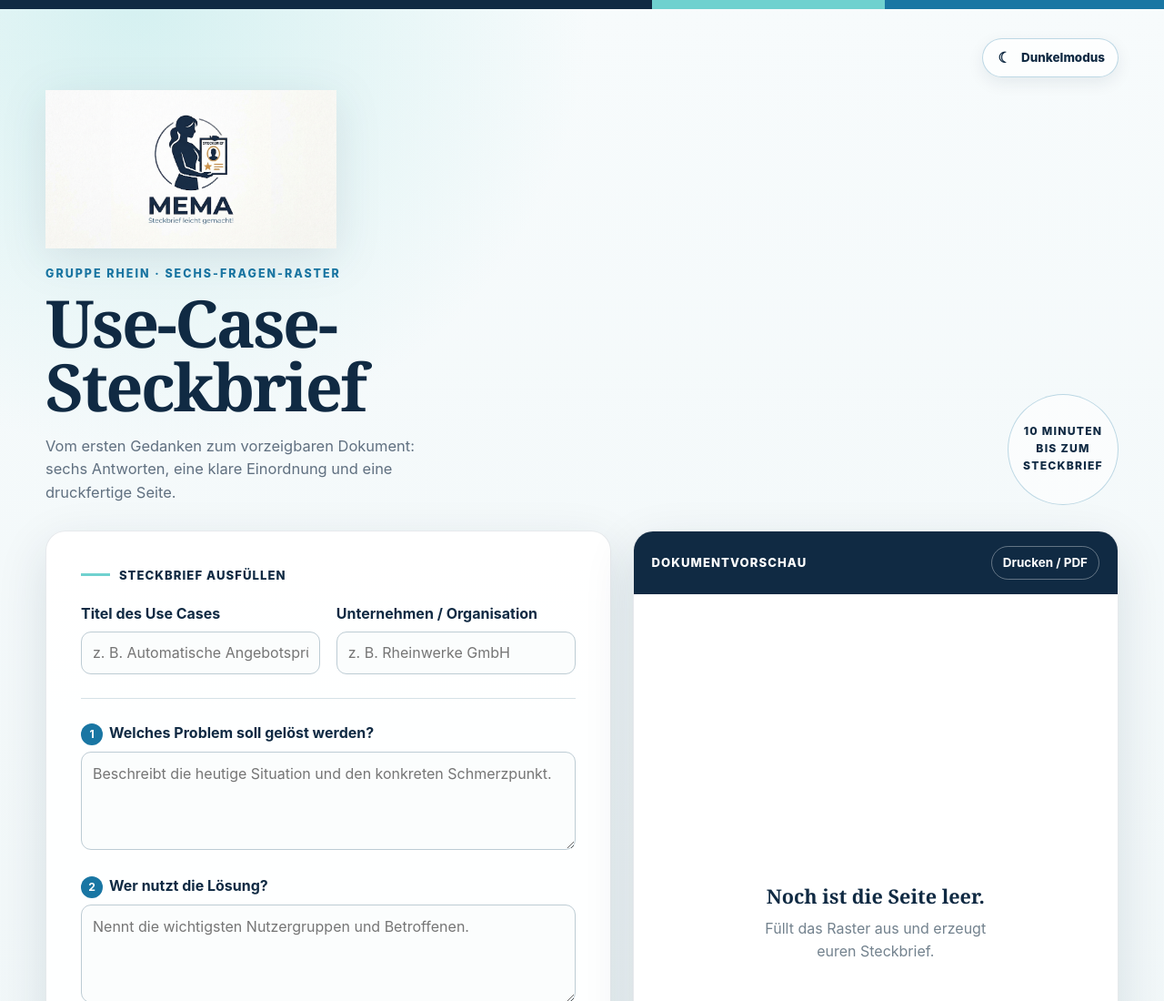
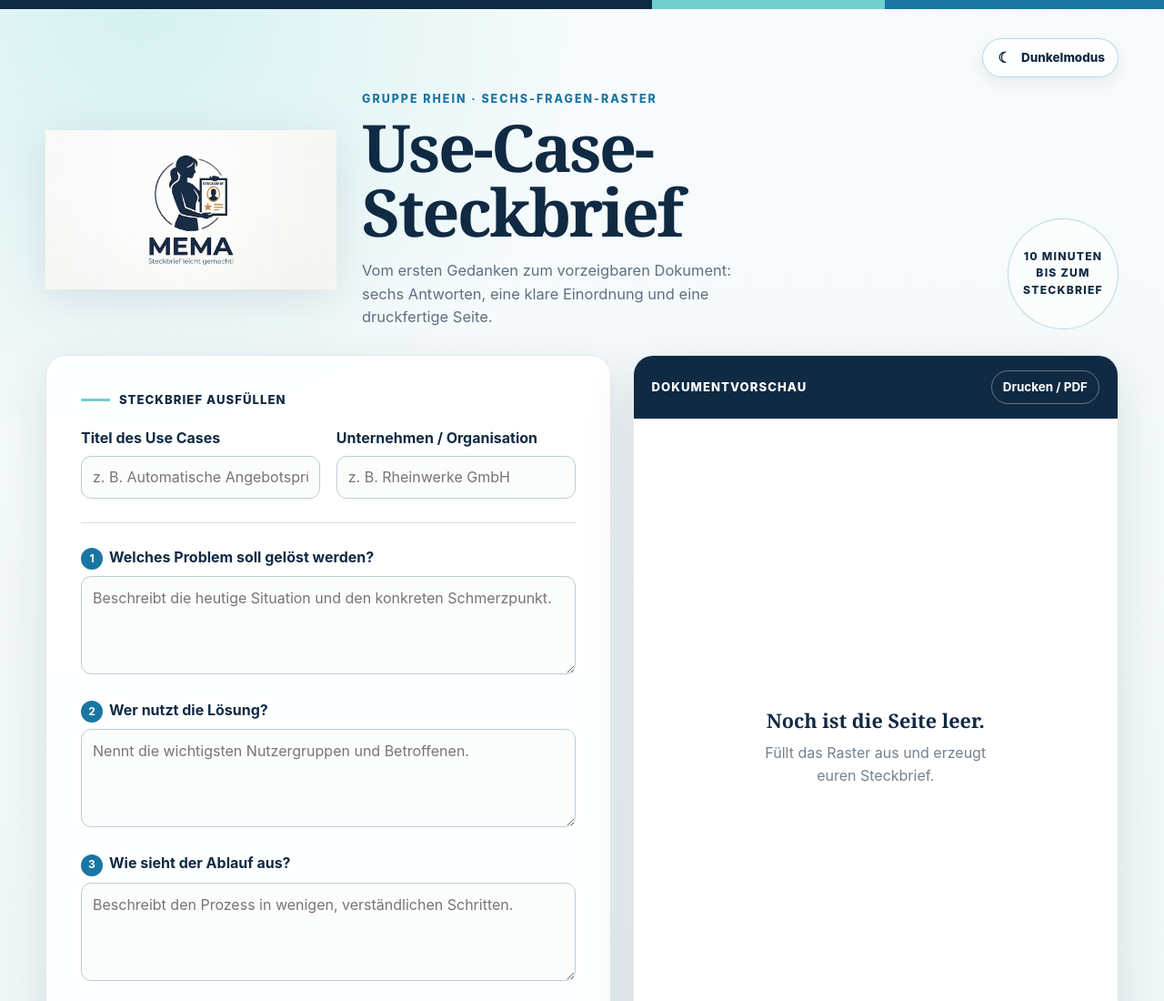
Before and after one commit to wbsuser/Steckbrief, an Electron app: page index.html in a window 1280 px wide. Shown: the top 1100 px of the page at 91% size. Drawn offline with Linux system fonts and the light colour scheme.

Commit message:
Hero-Bereich mit Logo und Text nebeneinander

```diff
--- a/index.html
+++ b/index.html
@@ -126,11 +126,24 @@
       margin-bottom: 28px;
     }
 
+    .hero-main {
+      display: grid;
+      grid-template-columns: minmax(180px, 320px) minmax(0, 1fr);
+      gap: 28px;
+      align-items: center;
+    }
+
     .hero-logo {
       display: block;
       width: min(100%, 320px);
-      margin: 0 0 18px;
+      margin: 0;
       filter: drop-shadow(0 10px 24px rgba(16, 42, 67, .10));
+    }
+
+    .hero-text {
+      display: flex;
+      flex-direction: column;
+      justify-content: center;
     }
 
     .eyebrow {
@@ -532,6 +545,8 @@
 
     @media (max-width: 920px) {
       .hero { grid-template-columns: 1fr; }
+      .hero-main { grid-template-columns: 1fr; gap: 18px; }
+      .hero-logo { width: min(100%, 280px); }
       .step-mark { display: none; }
       .layout { grid-template-columns: 1fr; }
       .preview-card { position: static; }
@@ -586,11 +601,13 @@
       </button>
     </div>
     <header class="hero">
-      <div>
+      <div class="hero-main">
         <img class="hero-logo" src="logo-mema.png" alt="MEMA Logo">
-        <p class="eyebrow">GRUPPE RHEIN · Sechs-Fragen-Raster</p>
-        <h1>Use-Case-<br>Steckbrief</h1>
-        <p class="hero-copy">Vom ersten Gedanken zum vorzeigbaren Dokument: sechs Antworten, eine klare Einordnung und eine druckfertige Seite.</p>
+        <div class="hero-text">
+          <p class="eyebrow">GRUPPE RHEIN · Sechs-Fragen-Raster</p>
+          <h1>Use-Case-<br>Steckbrief</h1>
+          <p class="hero-copy">Vom ersten Gedanken zum vorzeigbaren Dokument: sechs Antworten, eine klare Einordnung und eine druckfertige Seite.</p>
+        </div>
       </div>
       <div class="step-mark" aria-hidden="true">10 Minuten<br>bis zum<br>Steckbrief</div>
     </header>
```
